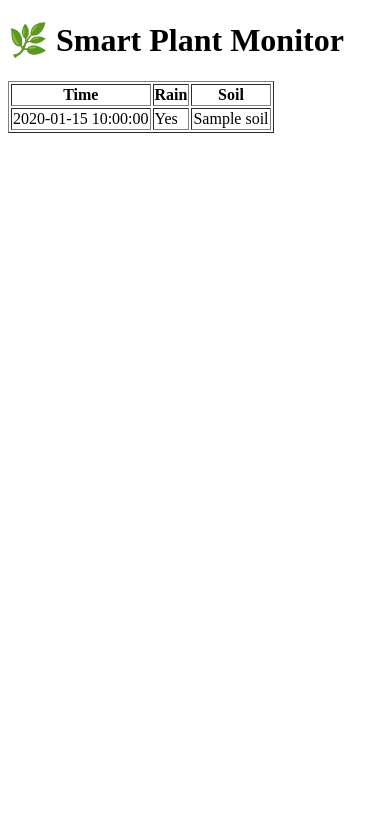
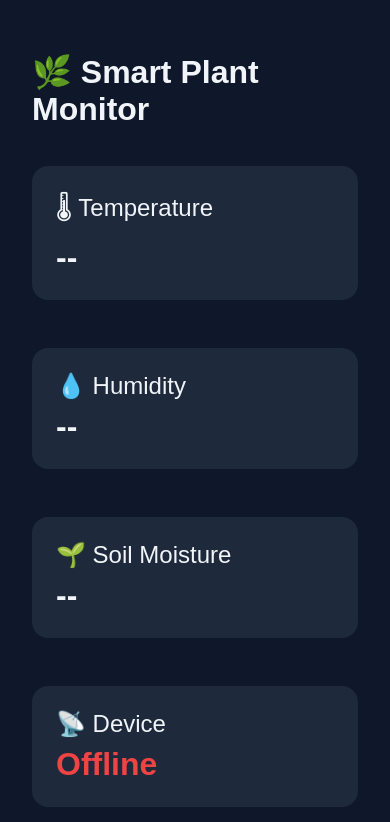
Before and after one commit to thomas3p/Iot-Dashboard, a Flask app: page / in a window 390 px wide. Shown: the top 822 px of the page. Before the commit the page ends 133 px from the top, so only its background shows below. Run offline with Flask 3, Linux system fonts and the light colour scheme; a database or web service that is not in the repository returns one stand-in record (values such as "Sample title"); data that the repository does not hold is empty; grey boxes are pictures that could not be loaded.

Commit message:
Refactor dashboard to include API for latest data and enhance UI with responsive cards

```diff
--- a/app.py
+++ b/app.py
@@ -1,4 +1,4 @@
-from flask import Flask, request, render_template
+from flask import Flask, jsonify, render_template,request
 from db.mongo import collection
 # from bot.notify import send_alert
 from datetime import datetime
@@ -28,7 +28,18 @@
         send_alert("🌱 ความชื้นในดินต่ำมาก! ดินแห้ง")
     return "OK"
 
+@app.route("/api/latest")
+def api_latest():
+    latest = collection.find_one(sort=[("time", -1)])
+    if not latest:
+        return jsonify({"temp": 0, "humidity": 0, "soil": 0})
 
+    return jsonify({
+        "temp": latest.get("temp", 0),
+        "humidity": latest.get("humidity", 0),
+        "soil": latest.get("soil", 0),
+        "time": latest.get("time")
+    })
 
 if __name__ == "__main__":
     app.run(host="0.0.0.0", port=5000)
--- a/templates/dashboard.html
+++ b/templates/dashboard.html
@@ -1,21 +1,88 @@
+<!-- templates/index.html -->
 <!DOCTYPE html>
-<html>
+<html lang="en">
 <head>
-    <title>Smart Plant Dashboard</title>
-    <link rel="stylesheet" href="/static/css/style.css">
+  <meta charset="UTF-8">
+  <title>Smart Plant Dashboard</title>
+  <meta name="viewport" content="width=device-width, initial-scale=1.0">
+  <style>
+    body { background-color: #0f172a; color: #f1f5f9; font-family: sans-serif; margin: 0; padding: 2rem; }
+    .card { background: #1e293b; border-radius: 1rem; padding: 1.5rem; margin: 1rem 0; }
+    .grid { display: grid; grid-template-columns: repeat(auto-fit, minmax(200px, 1fr)); gap: 1rem; }
+    .title { font-size: 1.5rem; margin-bottom: 0.5rem; }
+    .value { font-size: 2rem; font-weight: bold; }
+    .online { color: #22c55e; }
+    .offline { color: #ef4444; }
+    .ip-camera { width: 50%; height: 50%;}
+  </style>
 </head>
 <body>
-    <h1>🌿 Smart Plant Monitor</h1>
-    <!-- <img src="http://<your-ipcam-ip>:port/mjpeg" width="320" /> -->
-    <table border="1">
-        <tr><th>Time</th><th>Rain</th><th>Soil</th></tr>
-        {% for item in data %}
-        <tr>
-            <td>{{ item.time.strftime('%Y-%m-%d %H:%M:%S') }}</td>
-            <td>{{ 'Yes' if item.rain else 'No' }}</td>
-            <td>{{ item.soil }}</td>
-        </tr>
-        {% endfor %}
-    </table>
+  <h1>🌿 Smart Plant Monitor</h1>
+
+  <div class="grid">
+    <div class="card">
+      <div class="title">🌡 Temperature</div>
+      <div id="temp" class="value">--</div>
+    </div>
+    <div class="card">
+      <div class="title">💧 Humidity</div>
+      <div id="humidity" class="value">--</div>
+    </div>
+    <div class="card">
+      <div class="title">🌱 Soil Moisture</div>
+      <div id="soil" class="value">--</div>
+    </div>
+    <div class="card">
+      <div class="title">📡 Device</div>
+      <div id="status" class="value online">Online</div>
+    </div>
+  </div>
+    <div class="card ip-camera">
+    <div class="title">🎥 IP Camera</div>
+    <img src="http://192.168.1.19/videostream.cgi?loginuse=admin&loginpas=Tammy28293" width="100%" style="border-radius: 1rem;">
+    </div>
+
+  <script>
+    let refreshInterval = 5000; // 5 seconds when online
+
+    async function fetchData() {
+      try {
+        const res = await fetch('/api/latest');
+        const data = await res.json();
+
+        const latestTime = new Date(data.time);
+        const now = new Date();
+        const diffSeconds = Math.abs(now - latestTime);
+
+
+
+        if (diffSeconds <= 90000) {
+            console.log(diffSeconds);
+
+            document.getElementById('status').textContent = 'Offline';
+            document.getElementById('status').className = 'value offline';
+            refreshInterval = 300000; // 5 minutes
+
+        } else {
+
+            console.log(diffSeconds);
+            document.getElementById('temp').textContent = data.temp + ' °C';
+            document.getElementById('humidity').textContent = data.humidity + ' %';
+            document.getElementById('soil').textContent = data.soil;
+            document.getElementById('status').textContent = 'Online';
+            document.getElementById('status').className = 'value online';
+          refreshInterval = 5000;
+        }
+      } catch (err) {
+        document.getElementById('status').textContent = 'Offline';
+        document.getElementById('status').className = 'value offline';
+        refreshInterval = 300000; // 5 minutes
+      }
+
+      setTimeout(fetchData, refreshInterval);
+    }
+
+    fetchData();
+  </script>
 </body>
 </html>
```
